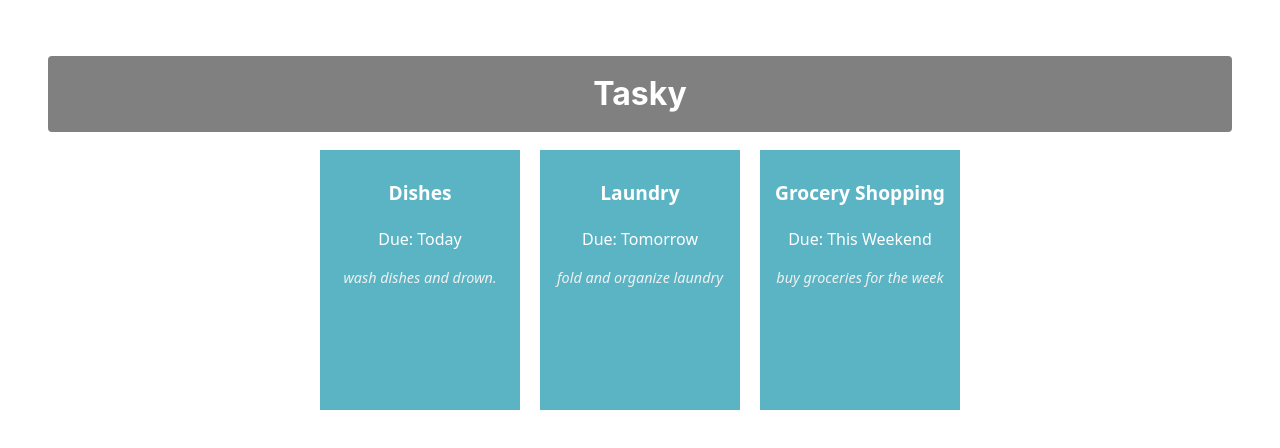
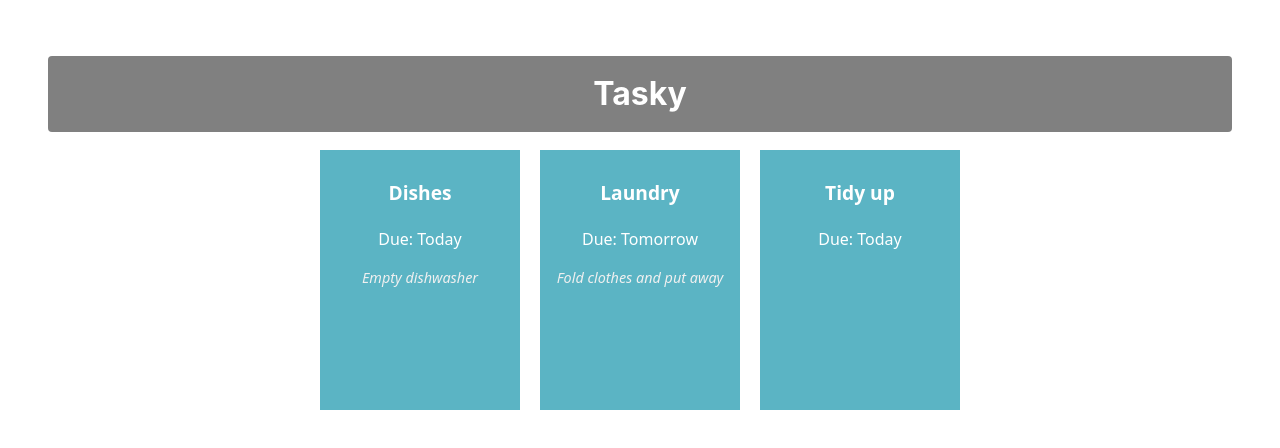
Before and after one commit to markopolooo/react-basics-labs, a React (Vite) app in the folder tasky/: page / in a window 1280 px wide. Shown: the top 448 px of the page. Built offline with nearby package versions, Linux system fonts and the light colour scheme.

Commit message:
Added task state

```diff
--- a/tasky/src/App.jsx
+++ b/tasky/src/App.jsx
@@ -1,17 +1,27 @@
 import './App.css';
-import React from 'react';
 import Task from './components/Task';
+import React, { useState } from 'react';
 
 
 function App() {
-  return (
+
+    const [ taskState, setTaskState ] = useState({
+    tasks: [
+      { title:"Dishes", description: "Empty dishwasher", deadline: "Today" },
+      { title: "Laundry", description: "Fold clothes and put away", deadline: "Tomorrow" },
+      { title: "Tidy up", deadline: "Today" }
+    ]
+  });
+
+    return (
     <div className="container">
       <h1>Tasky</h1>
-      <Task title="Dishes" deadline="Today" description="wash dishes and drown." />
-      <Task title="Laundry" deadline="Tomorrow" description="fold and organize laundry" />
-      <Task title="Grocery Shopping" deadline="This Weekend" description="buy groceries for the week" />
+      <Task title={taskState.tasks[0].title} deadline={taskState.tasks[0].deadline} description={taskState.tasks[0].description} />
+      <Task title={taskState.tasks[1].title} deadline={taskState.tasks[1].deadline} description={taskState.tasks[1].description} />
+      <Task title={taskState.tasks[2].title} deadline={taskState.tasks[2].deadline} description={taskState.tasks[2].description} />
     </div>
   );
+
 }
 
 export default App;
```
